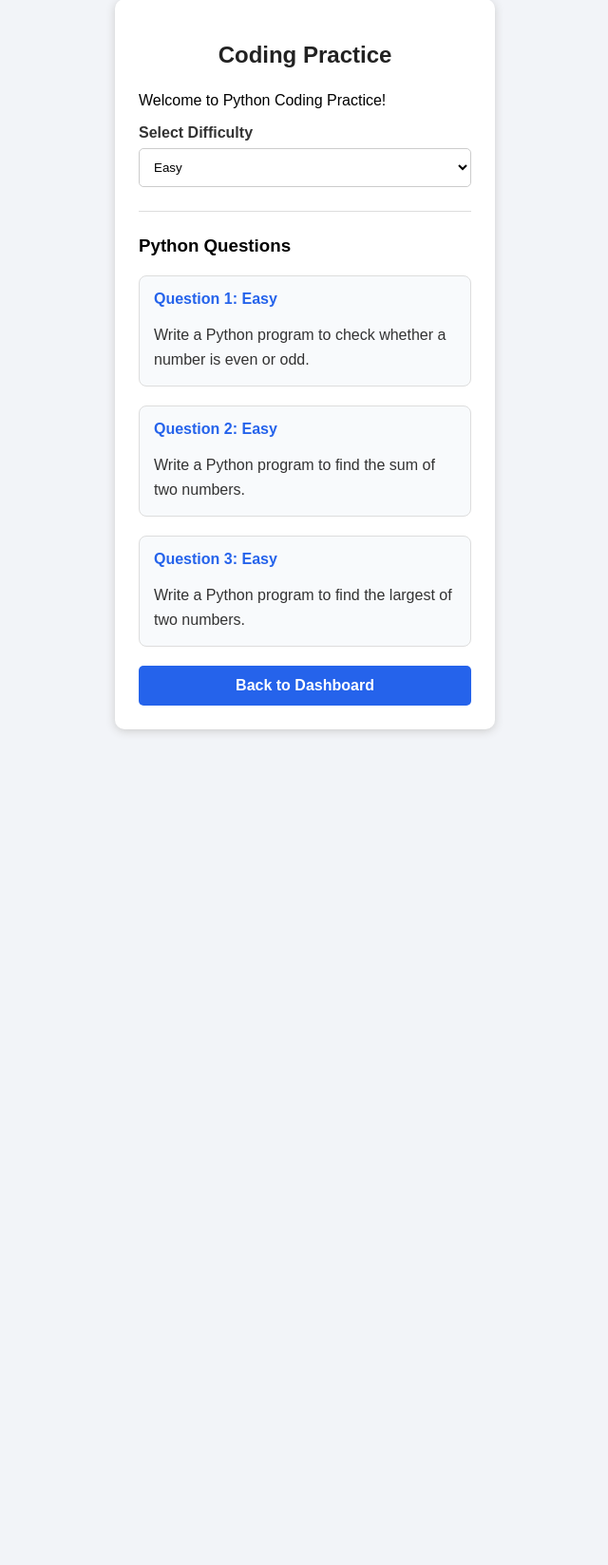
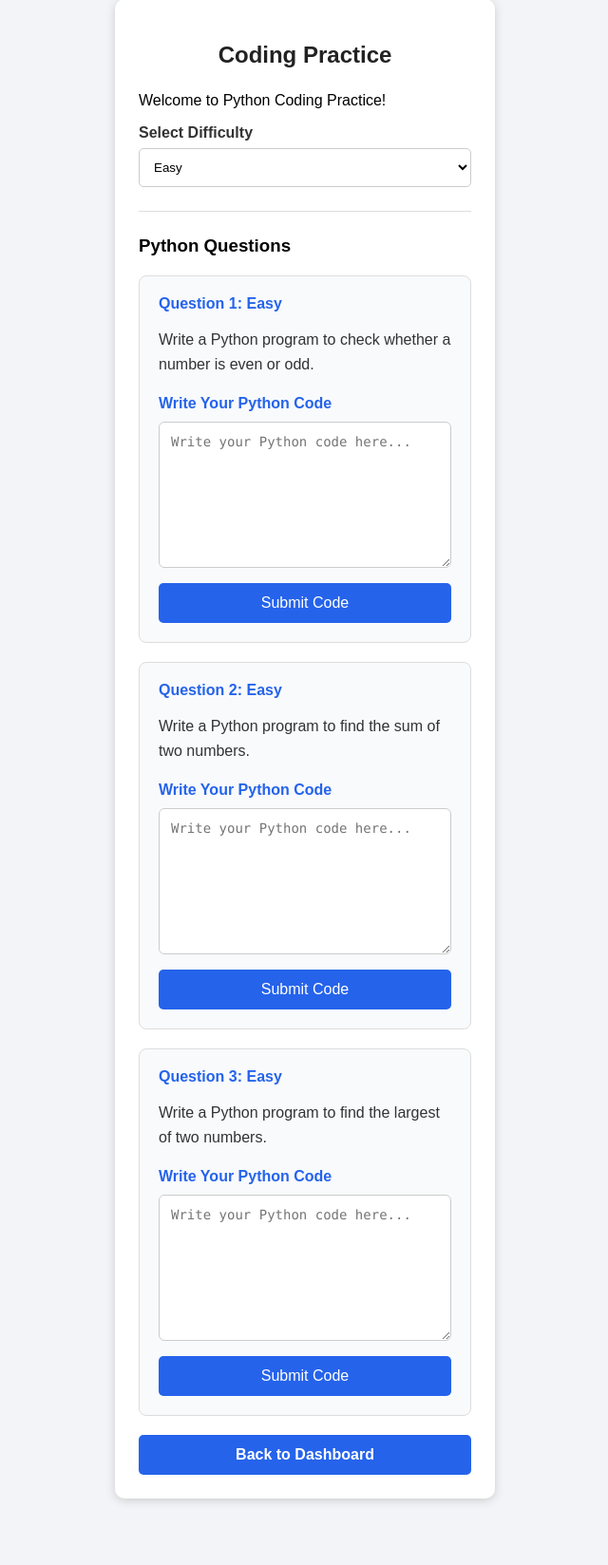
Before and after one commit to AwareHarshal5057/online--coding, a Django app: page /accounts/coding/ in a window 1280 px wide. Shown: the part 71-1719 px from the top of the page at 95% size, without its empty margins (319-959 px from the left). Before the commit the page ends 844 px from the top, so only its background shows below. Run offline with Django 5.2, Linux system fonts and the light colour scheme; the visitor is signed in with stand-in values (Sample User, id 1).

Commit message:
coding file to tha work

```diff
--- a/accounts/static/accounts/css/style.css
+++ b/accounts/static/accounts/css/style.css
@@ -175,3 +175,72 @@ select {
     box-sizing: border-box;
     background-color: white;
 }
+
+
+
+/* Coding Practice Page */
+
+.question {
+    background-color: #f8fafc;
+    border: 1px solid #ddd;
+    border-radius: 8px;
+    padding: 20px;
+    margin-top: 20px;
+}
+
+.question h4 {
+    color: #2563eb;
+    margin-top: 0;
+}
+
+.question p {
+    color: #333;
+    line-height: 1.6;
+}
+
+/* Code Editor */
+
+.code-editor {
+    margin-top: 20px;
+}
+
+.code-editor textarea {
+    width: 100%;
+    min-height: 150px;
+    padding: 12px;
+    box-sizing: border-box;
+    border: 1px solid #ccc;
+    border-radius: 6px;
+    font-family: Consolas, monospace;
+    font-size: 14px;
+    resize: vertical;
+    background-color: #fff;
+}
+
+.code-editor textarea:focus {
+    outline: none;
+    border-color: #2563eb;
+}
+
+.code-editor button {
+    margin-top: 12px;
+}
+
+/* Difficulty Dropdown */
+
+select {
+    width: 100%;
+    padding: 11px;
+    border: 1px solid #ccc;
+    border-radius: 5px;
+    box-sizing: border-box;
+    background-color: white;
+}
+
+/* Horizontal Line */
+
+hr {
+    border: none;
+    border-top: 1px solid #ddd;
+    margin: 25px 0;
+}
--- a/accounts/templates/accounts/coding.html
+++ b/accounts/templates/accounts/coding.html
@@ -1,22 +1,29 @@
 
 {% load static %}
+
 <!DOCTYPE html>
 <html lang="en">
 <head>
     <meta charset="UTF-8">
     <meta name="viewport" content="width=device-width, initial-scale=1.0">
+
     <title>Coding Practice</title>
+
     <link rel="stylesheet" href="{% static 'accounts/css/style.css' %}">
 </head>
+
 <body>
 
     <div class="container">
+
         <h2>Coding Practice</h2>
 
         <p>Welcome to Python Coding Practice!</p>
 
+        <!-- Difficulty Selection -->
         <div class="form-group">
             <label>Select Difficulty</label>
+
             <select name="difficulty">
                 <option value="easy">Easy</option>
                 <option value="medium">Medium</option>
@@ -28,19 +35,71 @@
 
         <h3>Python Questions</h3>
 
+        <!-- Question 1 -->
         <div class="question">
+
             <h4>Question 1: Easy</h4>
-            <p>Write a Python program to check whether a number is even or odd.</p>
+
+            <p>
+                Write a Python program to check whether a number
+                is even or odd.
+            </p>
+
+            <div class="code-editor">
+
+                <h4>Write Your Python Code</h4>
+
+                <textarea rows="8"
+                    placeholder="Write your Python code here..."></textarea>
+
+                <button type="button">Submit Code</button>
+
+            </div>
+
         </div>
 
+        <!-- Question 2 -->
         <div class="question">
+
             <h4>Question 2: Easy</h4>
-            <p>Write a Python program to find the sum of two numbers.</p>
+
+            <p>
+                Write a Python program to find the sum of two numbers.
+            </p>
+
+            <div class="code-editor">
+
+                <h4>Write Your Python Code</h4>
+
+                <textarea rows="8"
+                    placeholder="Write your Python code here..."></textarea>
+
+                <button type="button">Submit Code</button>
+
+            </div>
+
         </div>
 
+        <!-- Question 3 -->
         <div class="question">
+
             <h4>Question 3: Easy</h4>
-            <p>Write a Python program to find the largest of two numbers.</p>
+
+            <p>
+                Write a Python program to find the largest of two numbers.
+            </p>
+
+            <div class="code-editor">
+
+                <h4>Write Your Python Code</h4>
+
+                <textarea rows="8"
+                    placeholder="Write your Python code here..."></textarea>
+
+                <button type="button">Submit Code</button>
+
+            </div>
+
         </div>
 
         <a href="{% url 'home' %}" class="back-dashboard-btn">
```
